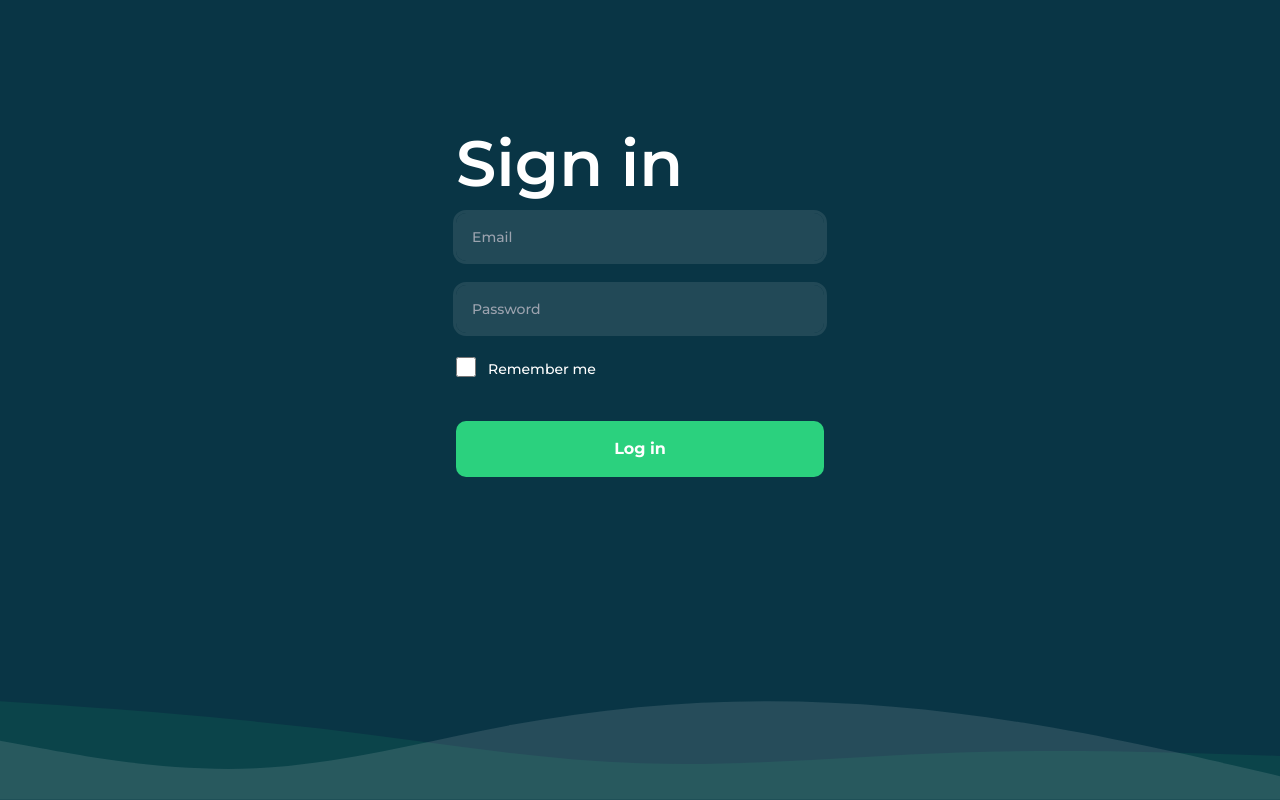
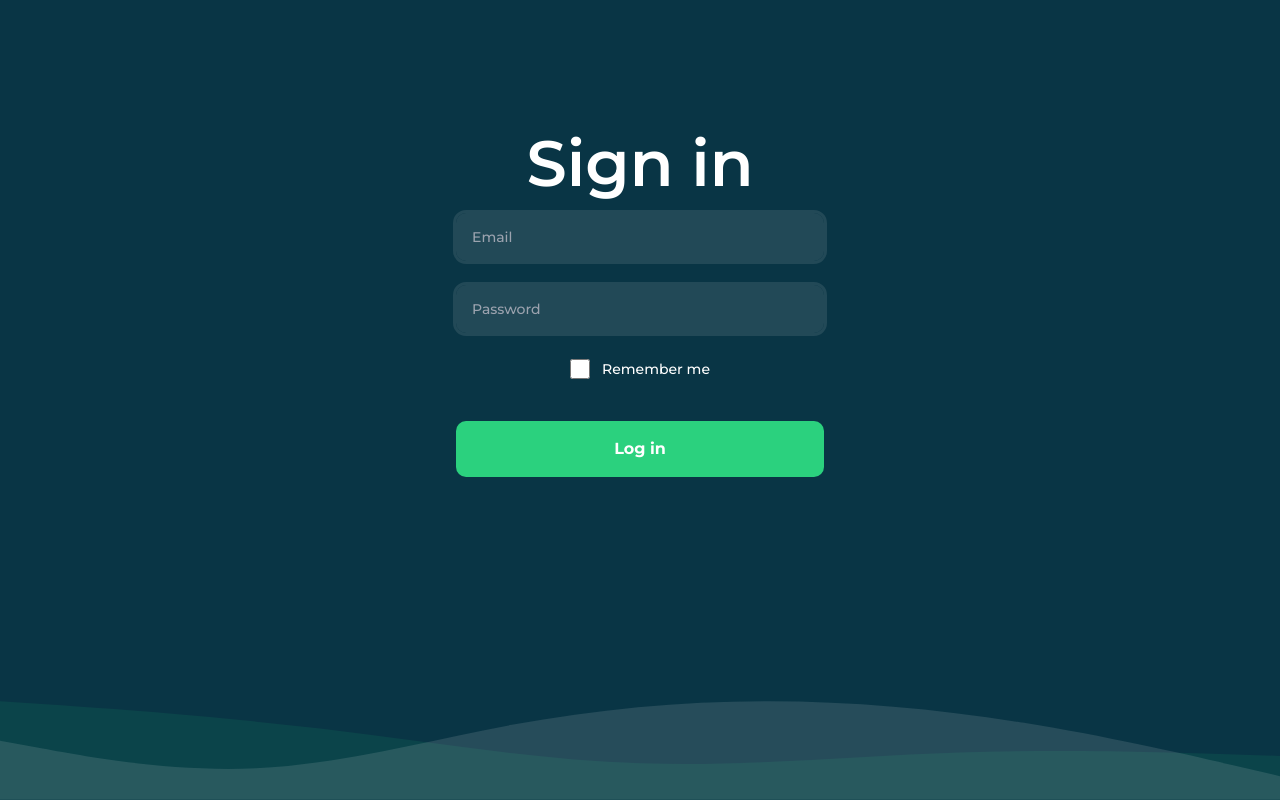
Before and after one commit to VladyslavForm/movie-list, a Next.js app: page /login in a window 1280 px wide. Built offline with nearby package versions, Linux system fonts and the light colour scheme.

Commit message:
Fixed signin styles

```diff
--- a/src/app/login/page.tsx
+++ b/src/app/login/page.tsx
@@ -10,7 +10,7 @@ export default function LoginPage() {
   return (
     <main className="flex items-center justify-center md:h-screen">
       <div className="relative mx-auto flex w-full max-w-[400px] flex-col space-y-2.5 p-4 md:-mt-32">
-        <Heading variant="1" text="Sign in"/>
+        <Heading variant="1" text="Sign in" className="text-center"/>
         <LoginForm />
       </div>
     </main>
--- a/src/lib/components/auth/login-form.tsx
+++ b/src/lib/components/auth/login-form.tsx
@@ -14,7 +14,7 @@ export default function LoginForm() {
         <div className="w-full">
           <TextInput placeholder="Email" name="email" type="email" className="mb-6"/>
           <TextInput placeholder="Password" name="password" type="password" className="mb-6"/>
-          <Checkbox label="Remember me" name="rememberMe" className="mb-6"/>
+          <Checkbox label="Remember me" name="rememberMe" className="mb-6 mx-auto"/>
         </div>
         <LoginButton />
         <div
--- a/src/lib/components/inputs/checkbox.tsx
+++ b/src/lib/components/inputs/checkbox.tsx
@@ -1,15 +1,15 @@
-import React, { forwardRef, InputHTMLAttributes } from 'react';
+import React, {forwardRef, InputHTMLAttributes} from 'react'
 
 interface CheckboxProps extends InputHTMLAttributes<HTMLInputElement> {
-  label?: string;
-  error?: string | boolean;
-  isRequired?: boolean;
+  label?: string
+  error?: string | boolean
+  isRequired?: boolean
 }
 
 export const Checkbox = forwardRef<HTMLInputElement, CheckboxProps>(
-  ({ id, className, label, error, isRequired, ...rest }, ref) => {
+  ({id, className, label, error, isRequired, ...rest}, ref) => {
     return (
-      <div className={`${className ?? ''} flex items-start relative`}>
+      <div className={`${className ?? ''} flex items-center justify-center relative`}>
         <input
           {...rest}
           ref={ref}
@@ -32,8 +32,8 @@ export const Checkbox = forwardRef<HTMLInputElement, CheckboxProps>(
           </div>
         )}
       </div>
-    );
+    )
   }
-);
+)
 
-Checkbox.displayName = 'Checkbox';
+Checkbox.displayName = 'Checkbox'
```
